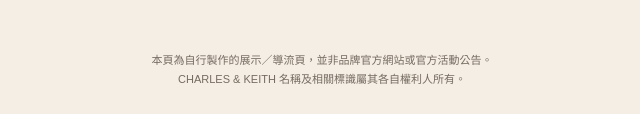
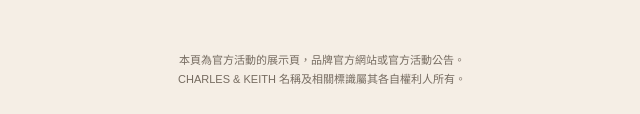
Before and after one commit to yjmgkqoi73-ui/-ck, a plain HTML site: page index.html in a window 1280 px wide. Shown: the part 783-897 px from the top of the page, 318-958 px from the left. Drawn offline with Linux system fonts and the light colour scheme.

Commit message:
Update index.html

```diff
--- a/index.html
+++ b/index.html
@@ -50,7 +50,7 @@
     </div>
   </main>
   <footer>
-    本頁為自行製作的展示／導流頁，並非品牌官方網站或官方活動公告。<br>
+    本頁為官方活動的展示頁，品牌官方網站或官方活動公告。<br>
     CHARLES &amp; KEITH 名稱及相關標識屬其各自權利人所有。
   </footer>
 </body>
```
